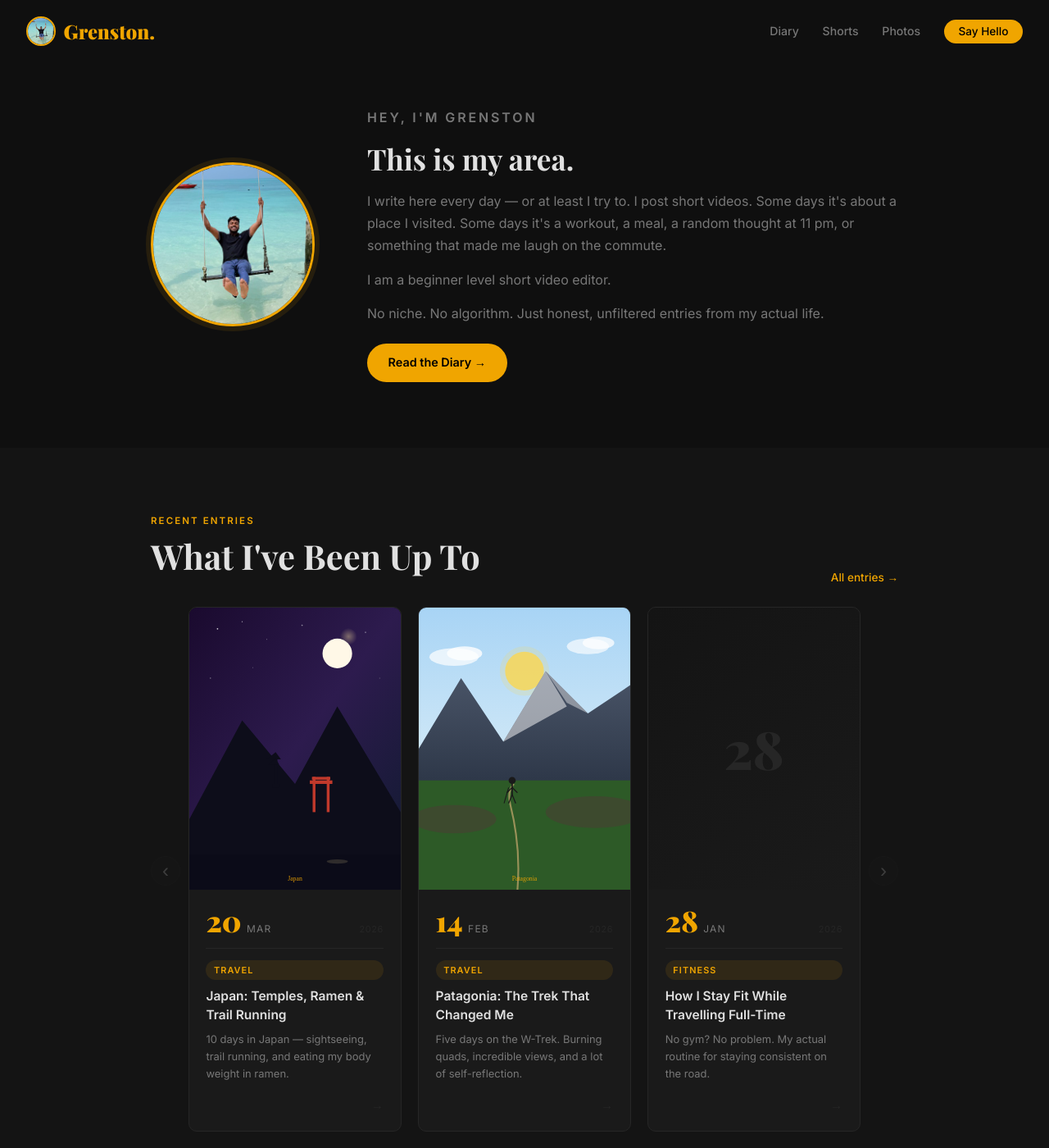
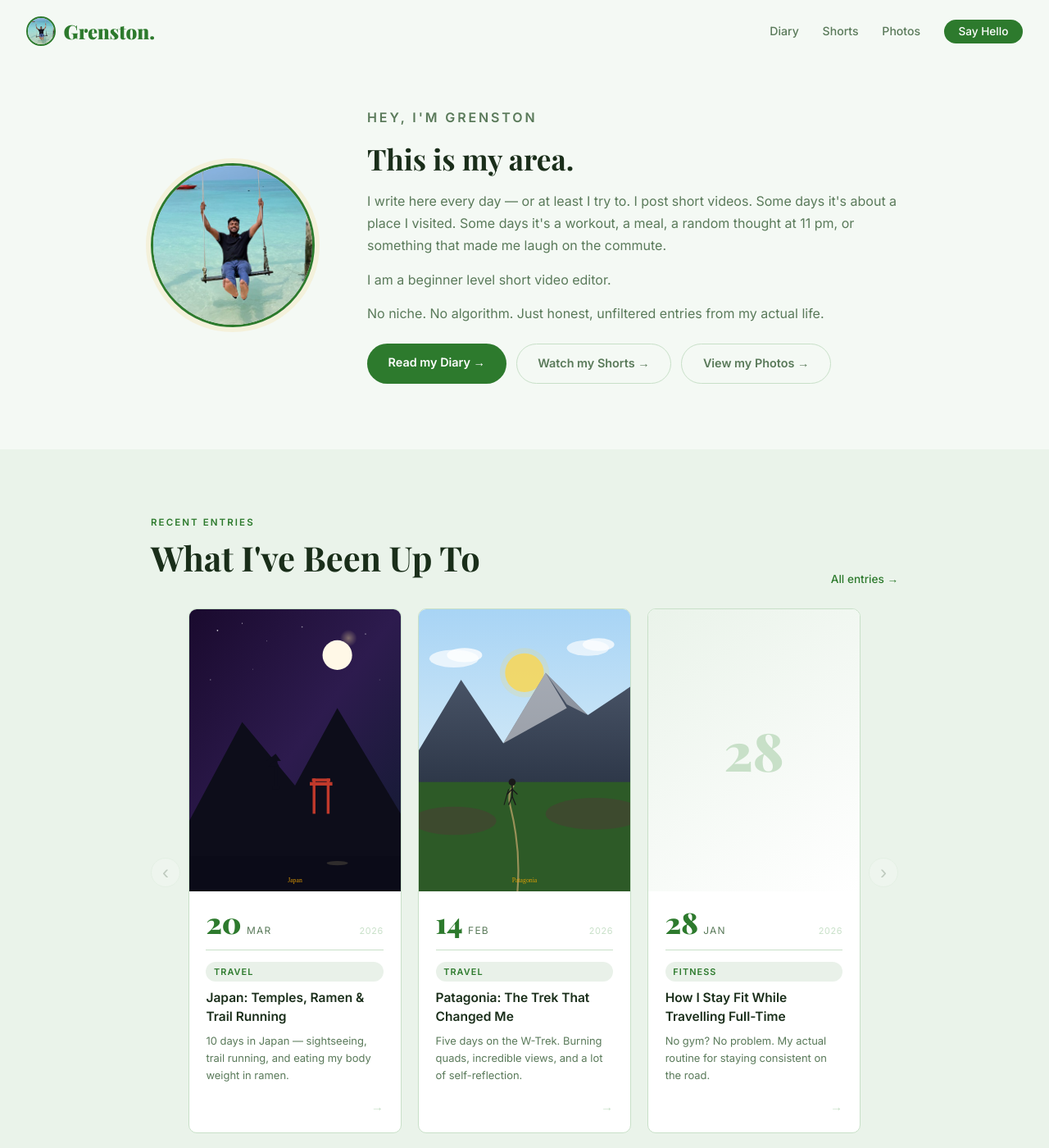
Before and after one commit to gr-10/gr-10.github.io, a Jekyll site: the page built from index.html, in a window 1280 px wide and 1400 px high. Shown: the whole window at 82% size. Built offline with Jekyll 4.4.1, drawn with Linux system fonts in a browser that asks for light colours; the list of posts is cut into pages by our own code.

Commit message:
green themed

```diff
--- a/_includes/footer.html
+++ b/_includes/footer.html
@@ -1,7 +1,3 @@
 <footer class="footer">
   <p>© {{ site.time | date: "%Y" }} {{ site.author.name }} · Made with ☕ and wanderlust</p>
-  <nav class="footer-nav">
-    <a href="{{ '/diary/' | relative_url }}">Diary</a>
-    <a href="{{ '/#contact' | relative_url }}">Contact</a>
-  </nav>
 </footer>
--- a/assets/css/main.css
+++ b/assets/css/main.css
@@ -6,13 +6,13 @@
 *, *::before, *::after { box-sizing: border-box; margin: 0; padding: 0; }
 
 :root {
-  --clr-bg:        #0f0f0f;
-  --clr-bg2:       #141414;
-  --clr-surface:   #1a1a1a;
-  --clr-border:    #262626;
-  --clr-text:      #e0e0e0;
-  --clr-muted:     #777;
-  --clr-accent:    #f0a500;
+  --clr-bg:        #f4f9f4;
+  --clr-bg2:       #eaf3ea;
+  --clr-surface:   #ffffff;
+  --clr-border:    #c8e0c8;
+  --clr-text:      #1a2e1a;
+  --clr-muted:     #5a7a5a;
+  --clr-accent:    #2d7a2d;
   --font-display:  'Playfair Display', Georgia, serif;
   --font-body:     'Inter', system-ui, sans-serif;
   --max-w:         960px;
@@ -70,8 +70,8 @@ a { color: inherit; text-decoration: none; }
   cursor: pointer;
   border: none;
 }
-.btn-primary { background: var(--clr-accent); color: #000; }
-.btn-primary:hover { background: #ffc135; transform: translateY(-2px); box-shadow: 0 6px 20px rgba(240,165,0,.3); }
+.btn-primary { background: var(--clr-accent); color: #fff; }
+.btn-primary:hover { background: #236023; transform: translateY(-2px); box-shadow: 0 6px 20px rgba(45,122,45,.3); }
 .btn-outline { border: 1.5px solid var(--clr-border); color: var(--clr-muted); background: transparent; }
 .btn-outline:hover { border-color: var(--clr-accent); color: var(--clr-accent); }
 .btn-full { width: 100%; text-align: center; }
@@ -88,7 +88,7 @@ a { color: inherit; text-decoration: none; }
   transition: background var(--transition);
 }
 .navbar.scrolled {
-  background: rgba(15,15,15,.95);
+  background: rgba(244,249,244,.96);
   backdrop-filter: blur(10px);
   border-bottom: 1px solid var(--clr-border);
 }
@@ -133,12 +133,12 @@ a { color: inherit; text-decoration: none; }
 .nav-links a.active { color: var(--clr-text); }
 .btn-nav {
   background: var(--clr-accent) !important;
-  color: #000 !important;
+  color: #fff !important;
   padding: 0.4rem 1.1rem;
   border-radius: 50px;
   font-size: 0.85rem !important;
 }
-.btn-nav:hover { background: #ffc135 !important; color: #000 !important; }
+.btn-nav:hover { background: #236023 !important; color: #fff !important; }
 .nav-toggle {
   display: none;
   flex-direction: column;
@@ -178,7 +178,7 @@ a { color: inherit; text-decoration: none; }
   width: 200px;
   height: 200px;
   border-radius: 50%;
-  background: linear-gradient(135deg, #1e1e2e, #2d1b3d);
+  background: linear-gradient(135deg, #c8e6c8, #a5d6a7);
   border: 2px solid var(--clr-border);
   display: flex;
   align-items: center;
@@ -196,6 +196,12 @@ a { color: inherit; text-decoration: none; }
 }
 .about-text p { color: var(--clr-muted); margin-bottom: 0.9rem; font-size: 1rem; }
 .about-text .btn { margin-top: 0.5rem; }
+.about-ctas {
+  display: flex;
+  flex-wrap: wrap;
+  gap: 0.75rem;
+  margin-top: 0.75rem;
+}
 
 /* ── Shared diary tag pill ── */
 .diary-section { background: var(--clr-bg2); }
@@ -208,7 +214,7 @@ a { color: inherit; text-decoration: none; }
   letter-spacing: 0.1em;
   text-transform: uppercase;
   color: var(--clr-accent);
-  background: rgba(240,165,0,.1);
+  background: rgba(45,122,45,.1);
   padding: 0.15rem 0.6rem;
   border-radius: 50px;
 }
@@ -557,14 +563,14 @@ a { color: inherit; text-decoration: none; }
 .entry-body { padding: 3.5rem 0; }
 .entry-body h2 { font-family: var(--font-display); font-size: 1.6rem; margin: 2.5rem 0 0.8rem; }
 .entry-body h3 { font-size: 1.1rem; font-weight: 600; margin: 2rem 0 0.6rem; color: var(--clr-accent); }
-.entry-body p { color: #bbb; margin-bottom: 1.2rem; font-size: 1.05rem; line-height: 1.85; }
-.entry-body ul, .entry-body ol { padding-left: 1.4rem; margin-bottom: 1.2rem; color: #bbb; }
+.entry-body p { color: var(--clr-text); margin-bottom: 1.2rem; font-size: 1.05rem; line-height: 1.85; }
+.entry-body ul, .entry-body ol { padding-left: 1.4rem; margin-bottom: 1.2rem; color: var(--clr-text); }
 .entry-body li { margin-bottom: 0.4rem; font-size: 1.05rem; line-height: 1.8; }
 .entry-body blockquote {
   border-left: 3px solid var(--clr-accent);
   padding: 0.8rem 1.4rem;
   margin: 2rem 0;
-  background: var(--clr-surface);
+  background: var(--clr-bg2);
   border-radius: 0 var(--radius) var(--radius) 0;
   font-style: italic;
   color: var(--clr-text);
@@ -685,11 +691,7 @@ a { color: inherit; text-decoration: none; }
   background: var(--clr-bg);
   border-top: 1px solid var(--clr-border);
   padding: 1.8rem 1.5rem;
-  display: flex;
-  align-items: center;
-  justify-content: space-between;
-  flex-wrap: wrap;
-  gap: 1rem;
+  text-align: center;
   font-size: 0.82rem;
   color: var(--clr-muted);
 }
@@ -766,7 +768,7 @@ a { color: inherit; text-decoration: none; }
 .h-scroll-btn:hover {
   background: var(--clr-accent);
   border-color: var(--clr-accent);
-  color: #000;
+  color: #fff;
 }
 .h-scroll-btn:disabled {
   opacity: 0.2;
@@ -828,7 +830,7 @@ a { color: inherit; text-decoration: none; }
 .reel-filter-btn.active {
   background: var(--clr-accent);
   border-color: var(--clr-accent);
-  color: #000;
+  color: #fff;
   font-weight: 600;
 }
 
@@ -895,7 +897,7 @@ a { color: inherit; text-decoration: none; }
   width: 60px;
   height: 60px;
   color: #fff;
-  filter: drop-shadow(0 2px 10px rgba(0,0,0,.6));
+  filter: drop-shadow(0 2px 10px rgba(0,0,0,.4));
   transition: transform 0.2s ease;
 }
 .reel-play-btn:hover svg { transform: scale(1.12); }
@@ -1007,7 +1009,7 @@ a { color: inherit; text-decoration: none; }
 .photo-filter-btn.active {
   background: var(--clr-accent);
   border-color: var(--clr-accent);
-  color: #000;
+  color: #fff;
   font-weight: 600;
 }
 
@@ -1084,7 +1086,7 @@ a { color: inherit; text-decoration: none; }
   display: none;
   position: fixed;
   inset: 0;
-  background: rgba(0,0,0,.9);
+  background: rgba(0,0,0,.88);
   z-index: 2000;
   backdrop-filter: blur(6px);
 }
@@ -1201,6 +1203,7 @@ a { color: inherit; text-decoration: none; }
     gap: 1.5rem;
     transition: right 0.3s ease;
     border-left: 1px solid var(--clr-border);
+    box-shadow: -4px 0 24px rgba(0,0,0,.08);
   }
   .nav-links.open { right: 0; }
   .nav-toggle { display: flex; z-index: 1100; }
--- a/assets/js/main.js
+++ b/assets/js/main.js
@@ -154,19 +154,19 @@ if (sections.length && navAnchors.length) {
   const allItems    = () => Array.from(grid.querySelectorAll('.photo-item'));
 
   // ─ Filter ──────────────────────────────────────────
-  filterBtns.forEach(btn => {
+      filterBtns.forEach(btn => {
     btn.addEventListener('click', () => {
       filterBtns.forEach(b => b.classList.remove('active'));
       btn.classList.add('active');
       const f = btn.dataset.filter;
       allItems().forEach(item => {
-        const tags = item.dataset.tag ? item.dataset.tag.split(',').map(t => t.trim()) : [];
-        item.classList.toggle('hidden', f !== 'all' && !tags.includes(f));
+        const tags    = item.dataset.tag ? item.dataset.tag.split(',').map(t => t.trim()) : [];
+        const isKnown = tags.includes('Travel') || tags.includes('Fitness');
+        const show    = f === 'all' || tags.includes(f) || (f === 'other' && !isKnown);
+        item.classList.toggle('hidden', !show);
       });
     });
-  });
-
-  // ─ Lightbox ──────────────────────────────────────
+  });  // ─ Lightbox ──────────────────────────────────────
   const lightbox   = document.getElementById('lightbox');
   const backdrop   = document.getElementById('lightboxBackdrop');
   const lbImg      = document.getElementById('lightboxImg');
--- a/index.html
+++ b/index.html
@@ -19,7 +19,11 @@ title: Home
       <p>I write here every day — or at least I try to. I post short videos. Some days it's about a place I visited. Some days it's a workout, a meal, a random thought at 11 pm, or something that made me laugh on the commute.</p>
       <p>I am a beginner level short video editor.</p>
       <p>No niche. No algorithm. Just honest, unfiltered entries from my actual life.</p>
-      <a href="{{ '/diary/' | relative_url }}" class="btn btn-primary">Read the Diary →</a>
+      <div class="about-ctas">
+        <a href="{{ '/diary/' | relative_url }}" class="btn btn-primary">Read my Diary →</a>
+        <a href="{{ '/shorts/' | relative_url }}" class="btn btn-outline">Watch my Shorts →</a>
+        <a href="{{ '/photos/' | relative_url }}" class="btn btn-outline">View my Photos →</a>
+      </div>
     </div>
   </div>
 </section>
--- a/photos.html
+++ b/photos.html
@@ -21,6 +21,7 @@ permalink: /photos/
           {% endunless %}
         {% endif %}
       {% endfor %}
+      <button class="photo-filter-btn" data-filter="other">Other</button>
     </div>
   </div>
 
```
